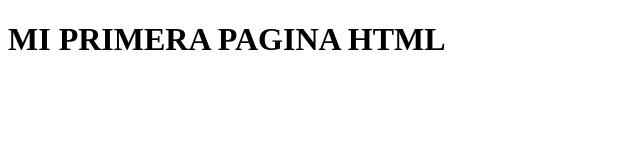
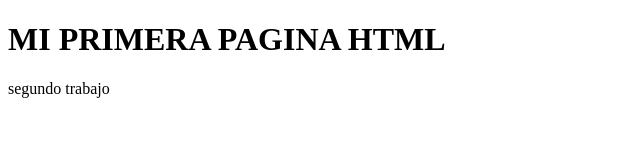
Before and after one commit to EdeverValdez/Aprendiendo-fronEnd, a plain HTML site: page index.html in a window 1280 px wide. Shown: the whole page, without its empty margins (0-640 px from the left). Drawn offline with Linux system fonts and the light colour scheme.

Commit message:
modificacion13sep22

```diff
--- a/index.html
+++ b/index.html
@@ -4,5 +4,6 @@
   </head>
    <body>
 	   <h1>MI PRIMERA PAGINA HTML</h1>
+      <p>segundo trabajo</p>
    </body>
 </html>
```
